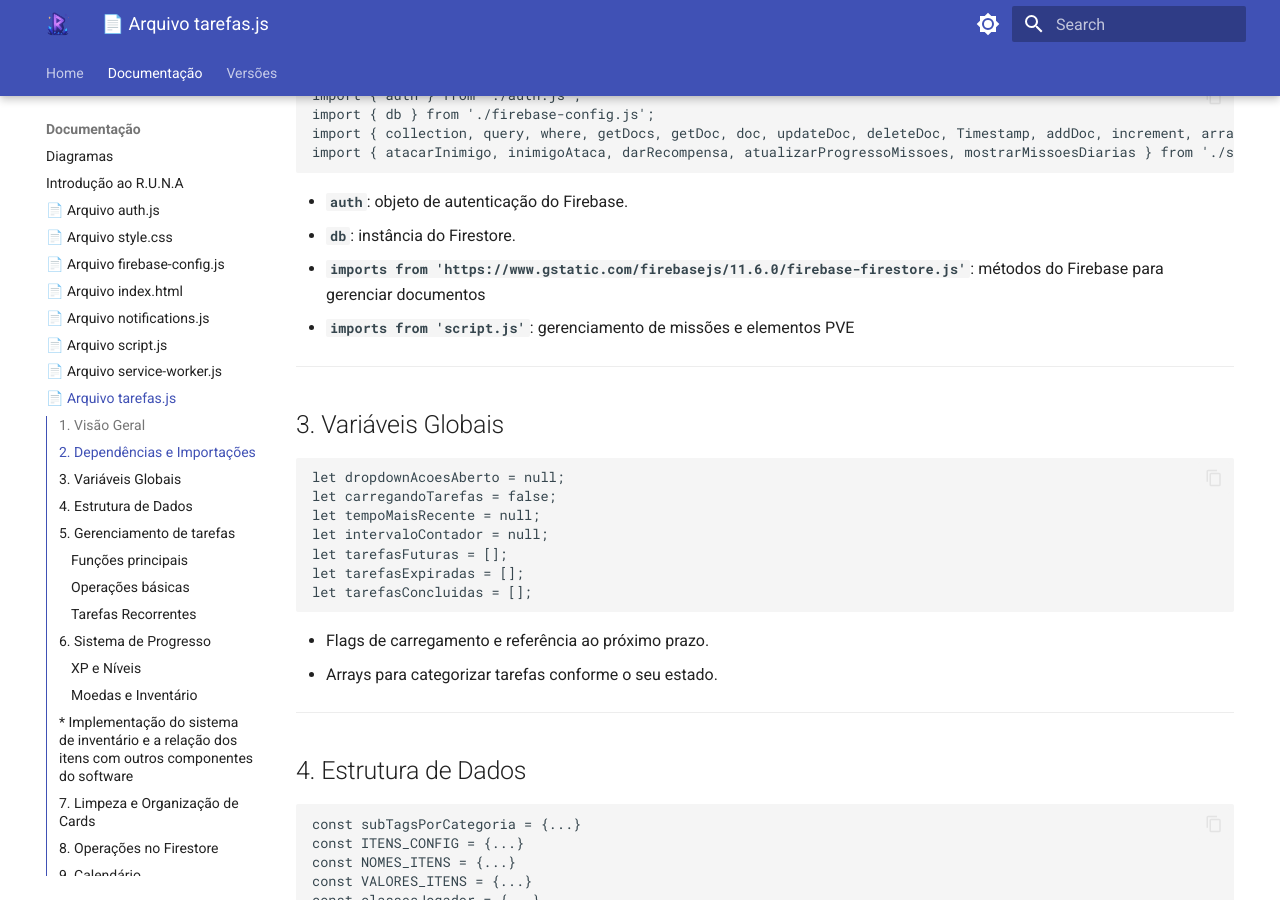
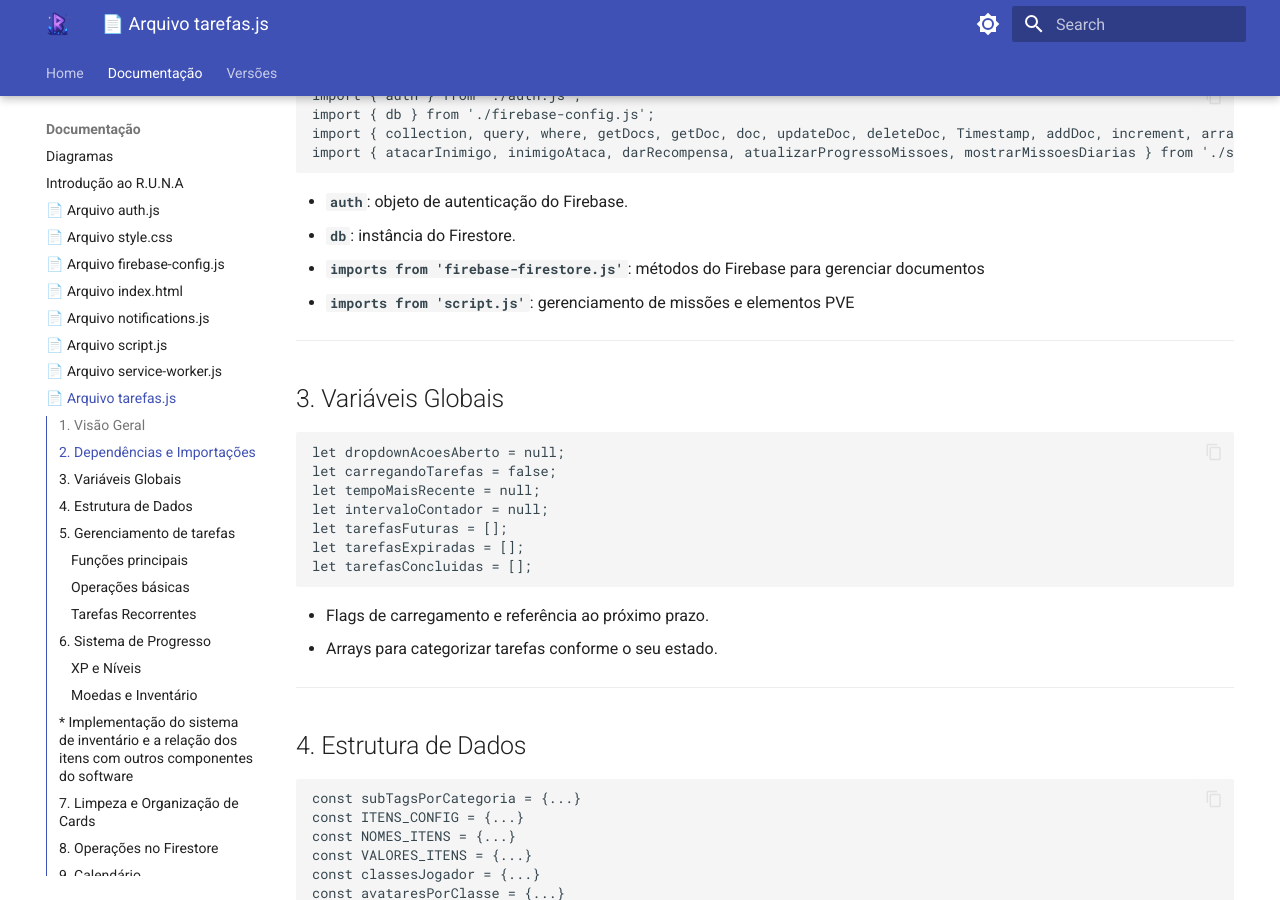
Before and after one commit to Radsfer/DocsE7Runa, an MkDocs documentation site: the page built from docs/documentação/tarefas.md, in a window 1280 px wide and 900 px high, scrolled down 371 px. Built offline with MkDocs 1.6.1 and Material for MkDocs 9.7.7, drawn with Linux system fonts in a browser that asks for light colours; part of the change alters nothing that is shown.

Commit message:
Update tarefas.md

```diff
--- a/docs/documentação/tarefas.md
+++ b/docs/documentação/tarefas.md
@@ -17,7 +17,7 @@ import { atacarInimigo, inimigoAtaca, darRecompensa, atualizarProgressoMissoes,
 
 * **`auth`**: objeto de autenticação do Firebase.
 * **`db`**: instância do Firestore.
-* **` imports from 'https://www.gstatic.com/firebasejs/11.6.0/firebase-firestore.js'`**: métodos do Firebase para gerenciar documentos
+* **` imports from 'firebase-firestore.js'`**: métodos do Firebase para gerenciar documentos
 * **` imports from 'script.js'`**: gerenciamento de missões e elementos PVE
 
 ---
```
